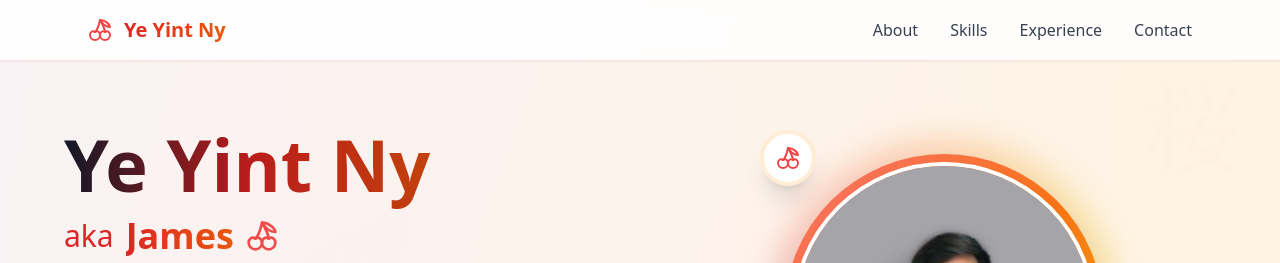
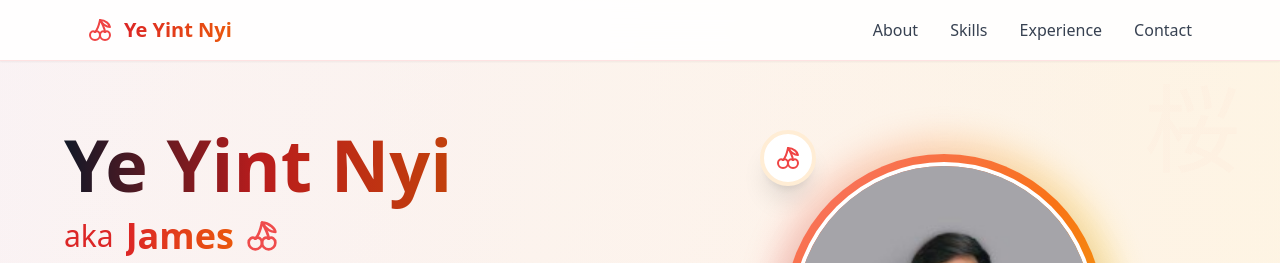
Before and after one commit to pyaesoanphyo/yeyintnyi, a React (Vite) app: page / in a window 1280 px wide. Shown: the top 263 px of the page. Built offline with nearby package versions, Linux system fonts and the light colour scheme.

Commit message:
Fix: Update name in cover and nav bar
Replaces "Ye Yint Ny" with "Ye Yint Nyi" in the cover and navigation bar elements.

```diff
--- a/src/pages/Index.tsx
+++ b/src/pages/Index.tsx
@@ -53,7 +53,7 @@ const Index = () => {
             <div className="flex items-center gap-3">
               <Cherry className="w-6 h-6 text-red-500" />
               <h1 className="text-xl font-bold bg-gradient-to-r from-red-600 to-orange-600 bg-clip-text text-transparent">
-                Ye Yint Ny
+                Ye Yint Nyi
               </h1>
             </div>
             <div className="hidden md:flex space-x-8">
@@ -75,7 +75,7 @@ const Index = () => {
               <div className="mb-6">
                 <h1 className="text-6xl lg:text-7xl font-bold mb-4 animate-fade-in">
                   <span className="bg-gradient-to-r from-gray-900 via-red-700 to-orange-700 bg-clip-text text-transparent">
-                    Ye Yint Ny
+                    Ye Yint Nyi
                   </span>
                 </h1>
                 <div className="flex items-center justify-center lg:justify-start gap-3 mb-4">
@@ -307,7 +307,7 @@ const Index = () => {
           <div className="flex items-center justify-center gap-3 mb-4">
             <Cherry className="w-6 h-6 text-red-500" />
             <span className="text-xl font-semibold bg-gradient-to-r from-red-400 to-orange-400 bg-clip-text text-transparent">
-              Ye Yint Ny (James)
+              Ye Yint Nyi (James)
             </span>
             <Cherry className="w-6 h-6 text-red-500" />
           </div>
```
